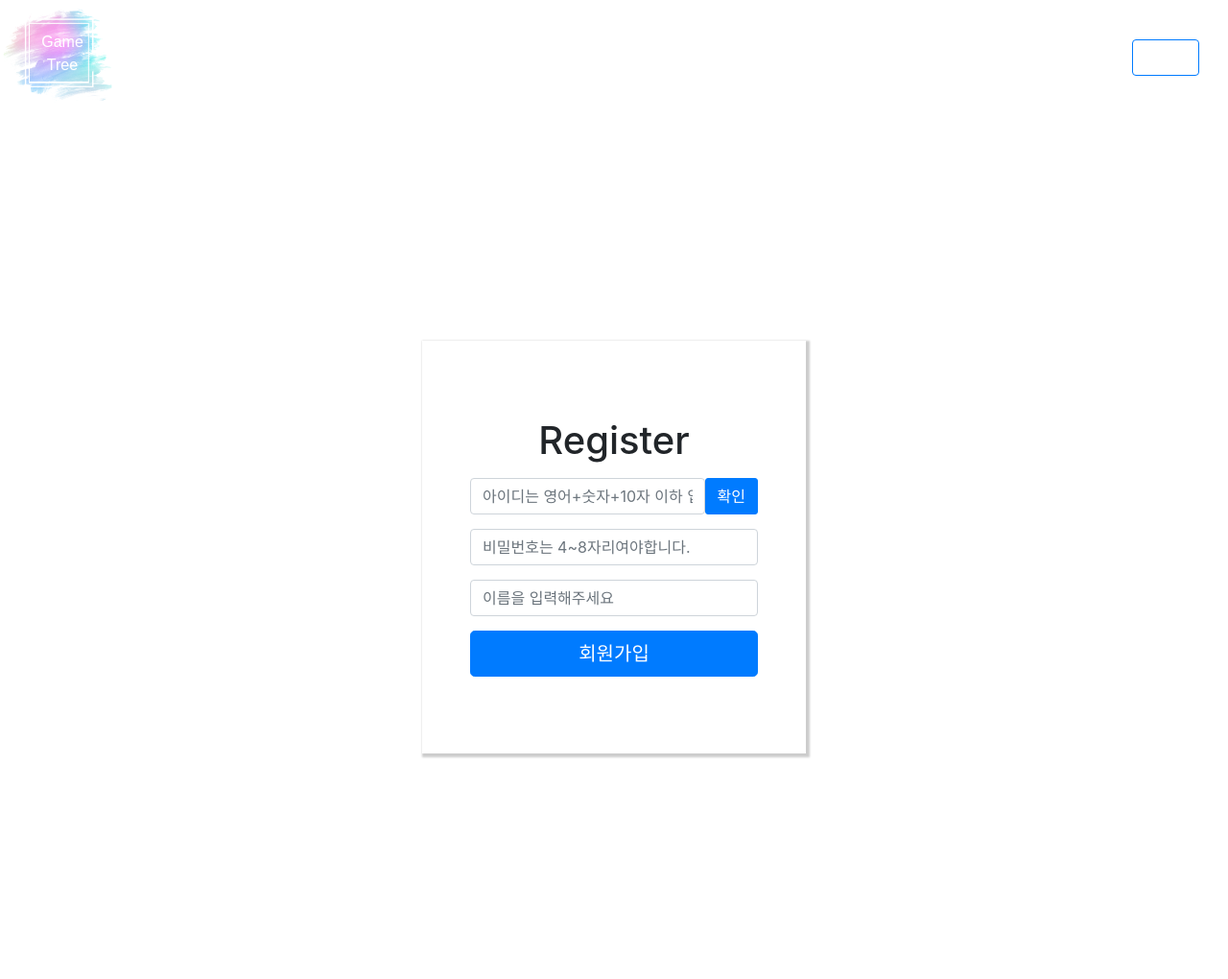
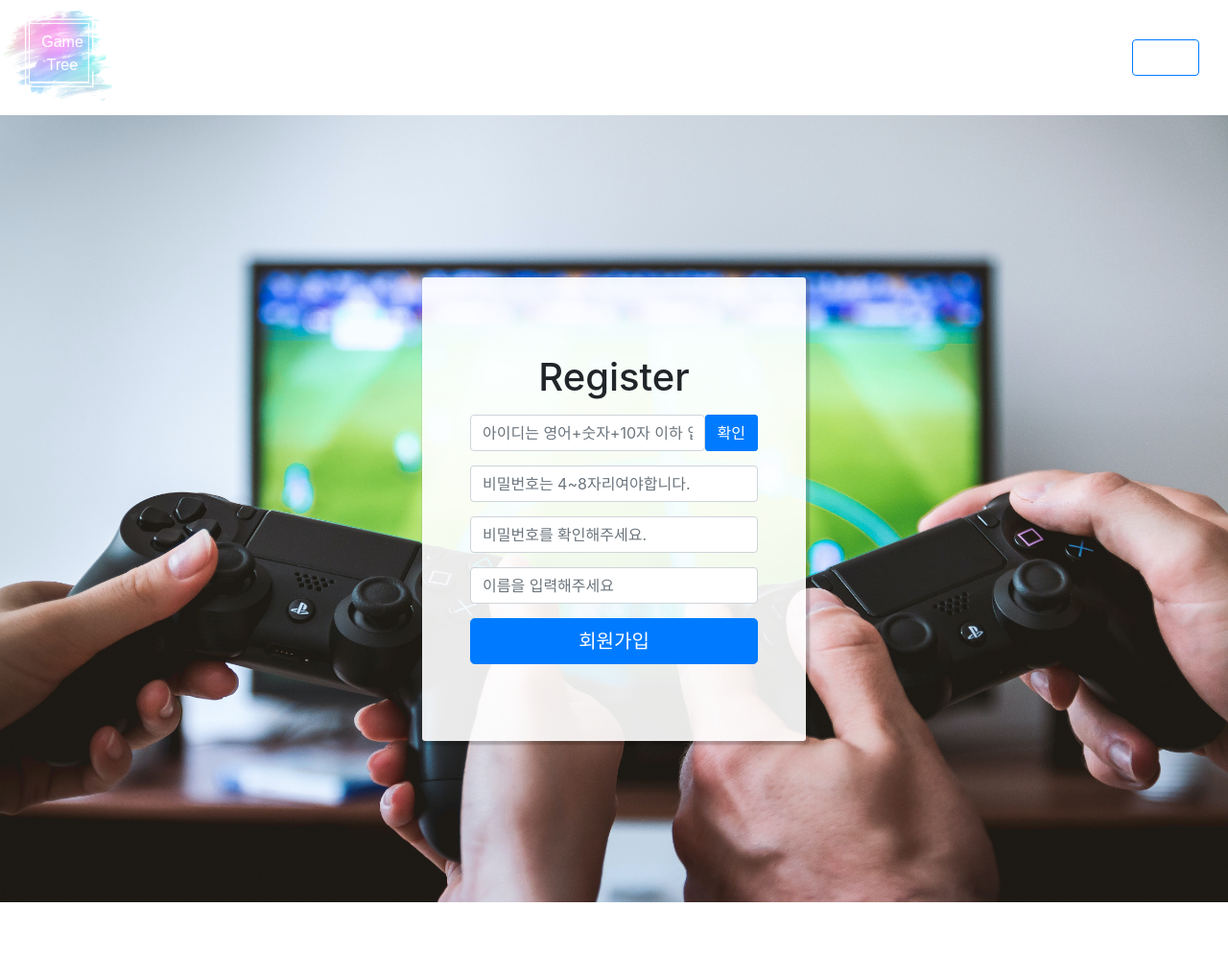
Before and after one commit to kbyunghoon/hanghae99-project1, a Flask app: page /register in a window 1280 px wide. Shown: the whole page at 96% size. After the commit the page ends 940 px from the top, so only its background shows below. Run offline with Flask 2, Linux system fonts and the light colour scheme; some libraries are stand-ins or nearby versions; some web fonts are replaced.

Commit message:
register & login css,js modify

```diff
--- a/static/css/register.css
+++ b/static/css/register.css
@@ -1,10 +1,22 @@
+
 .register-box {
     width: 400px;
     box-shadow: 2px 2px 2px 2px rgba(0, 0, 0, 0.2);
     text-align: center;
     padding: 80px 50px;
     margin: auto;
+    border-radius: 3px;
+    background-color: rgb( 255, 255, 255, 0.9);
 }
+
+.register-bg {
+    background-image: url("../../static/image/register-bg.jpg");
+    background-size: cover;
+    background-position: center;
+    width: 100%;
+    height: 100%;
+}
+
 
 .register-box-flex {
     width: 100%;
@@ -36,10 +48,11 @@
     margin: 15px 0;
 }
 
-.h-900 {
-    height: 900px;
+.h-820 {
+    height: 820px;
 }
 
+/* 확인 문구 활성화 class*/
 .active {
     color: #007bff !important;
     display: block;
--- a/templates/login/login.py
+++ b/templates/login/login.py
@@ -22,6 +22,7 @@ def login():
     # 로그인
     userID = request.form['userID_give']
     userPW = request.form['userPW_give']
+    # 비밀번호 암호화
     pw_hash = hashlib.sha256(userPW.encode('utf-8')).hexdigest()
     result = db.account.find_one({'userID': userID, 'userPW': pw_hash})
 
@@ -31,6 +32,7 @@ def login():
          'exp': datetime.utcnow() + timedelta(seconds=60 * 60 * 24)  # 로그인 24시간 유지
         }
 
+        # jwt token 생성
         token = jwt.encode(payload, SECRET_KEY, algorithm='HS256').decode('utf-8')
         # decode = jwt.decode(token, SECRET_KEY, algorithm='HS256')
         return jsonify({'result': 'success', 'token': token})
--- a/templates/register/register.html
+++ b/templates/register/register.html
@@ -8,13 +8,19 @@
     <link href="https://fonts.googleapis.com/css2?family=Noto+Sans+KR:wght@300&display=swap" rel="stylesheet">
 
     <!-- Css -->
-    <link rel="preload" as="style" href="../../static/css/register.css" />
-    <link rel="stylesheet" href="../../static/css/register.css" />
+    <link rel="preload" as="style" href="../../static/css/register.css?ver=1"/>
+    <link rel="stylesheet" type="text/css" href="../../static/css/register.css?dd"/>
+    <style>
+
+
+    </style>
 </head>
 
+
 <body>
-    <header>{% include './common/header.html' %}</header>
-    <div class="container h-900">
+<header>{% include './common/header.html' %}</header>
+<div class="register-bg">
+    <div class="container h-820">
         <div class="register-box-flex">
             <div class="register-box">
                 <h1>Register</h1>
@@ -30,13 +36,18 @@
                 <input type="password" id="userPW" class="form-control m-tb-15" placeholder="비밀번호는 4~8자리여야합니다."
                        aria-label="Username"
                        aria-describedby="basic-addon1" maxlength="8">
+                <input type="password" id="rePW" class="form-control m-tb-15" placeholder="비밀번호를 확인해주세요."
+                       aria-label="Username" maxlength="8"
+                       aria-describedby="basic-addon1">
+                <span id="pwChck-txt"></span>
                 <input type="text" id="userName" class="form-control m-tb-15" placeholder="이름을 입력해주세요" aria-label="Username"
                        aria-describedby="basic-addon1">
                 <button type="button" onclick="setUser()" class="btn btn-primary btn-lg btn-block">회원가입</button>
             </div>
         </div>
     </div>
-    {% include './common/body.html' %}
-    {% include './register/register_script.html' %}
+</div>
+{% include './common/body.html' %}
+{% include './register/register_script.html' %}
 </body>
 </html>
--- a/templates/register/register.py
+++ b/templates/register/register.py
@@ -18,9 +18,11 @@ db =  client.dbGameTree
 
 @register_blueprint.route('/setUser', methods=['POST'])
 def setUser():
+    # 회원정보 request
     userID = request.form['userID_give']
     userPW = request.form['userPW_give']
     userName = request.form['userName_give']
+    # 암호화
     password_hash = hashlib.sha256(userPW.encode('utf-8')).hexdigest()
 
     doc = {
@@ -33,10 +35,11 @@ def setUser():
 
     return jsonify({'msg': '회원가입이 완료되었습니다.'})
 
-#GET APT
 @register_blueprint.route('/idCheck', methods=['POST'])
 def idCheck():
+    #id 받아옴
+    userID_receive = request.form['userID_give']
+    #db에 있는 id와 체크
+    exists = bool(db.account.find_one({"userID": userID_receive}))
 
-    userID_receive = request.form['userID_give']
-    exists = bool(db.account.find_one({"userID": userID_receive}))
     return jsonify({'result': 'success', 'exists': exists})
--- a/templates/register/register_script.html
+++ b/templates/register/register_script.html
@@ -1,5 +1,25 @@
 <script>
+
+
+
+    $(document).ready(function () {
+            /* -------비밀번호 일치 확인 ---------------*/
+            $("#rePW").blur(function () {
+                let rePW = $("#rePW").val()
+                let userPW = $("#userPW").val()
+                if (rePW == userPW) {
+                    $("#pwChck-txt").text('비밀번호가 일치합니다.').addClass("active");
+                } else if (rePW != userPW) {
+                    $("#pwChck-txt").text('비밀번호가 일치하지않습니다.').addClass("active");
+                    $("#rePW").focus();
+                }
+            })
+             /* -------비밀번호 일치 확인 끝---------------*/
+        })
+
+
     function idCheck() {
+        // ------------------------- id 유효성 검사 -------------------------//
         let idCheck = /^[A-Za-z0-9]{0,10}$/;
         let uid = $("#userID").val()
         if ($("#userID").val() == '') {
@@ -11,6 +31,9 @@
             $("#userID").focus();
             return false;
         }
+        // ------------------------- id 유효성 검사 끝-------------------------//
+
+
         let u_id = $("#userID").val();
         $.ajax({
             type: "POST",
@@ -20,6 +43,7 @@
             },
             success: function (response) {
                 let result = response['exists']
+                /* id check 후 메세지 보이기 */
                 if (result == true) {
                     $("#idCheck-txt").text('이미 존재하는 아이디입니다.').addClass("active");
                     $("#userID").focus();
@@ -33,21 +57,23 @@
     }
 
     function setUser() {
+         /* ------- 유효성 검사 ---------------*/
         if ($("#userPW").val() == '') {
             alert('비밀번호를 입력하세요.');
             $("#userPW").focus();
             return false;
-        } else if ($("#userPW").val() < 4 && $("#userPW").val() < 9) {
+        } else if ($("#userPW").val().length < 4 && $("#userPW").val().length < 9) {
             alert('비밀번호는 4~8자리여야합니다.');
             $("#userPW").focus();
             return false;
         }
-
         if ($("#userName").val() == '') {
             alert('이름을 입력하세요.');
             $("#userName").focus();
             return false;
         }
+         /* ------- 유효성 검사 끝 ---------------*/
+
         let userID = $("#userID").val();
         let userPW = $("#userPW").val();
         let userName = $("#userName").val();
```
Also changed, not shown: static/css/login.css (+15 -2 lines), templates/login/login.html (+5 -3 lines), templates/login/login_script.html (+5 -2 lines), static/image/login-bg.jpg (added), static/image/register-bg.jpg (added).
